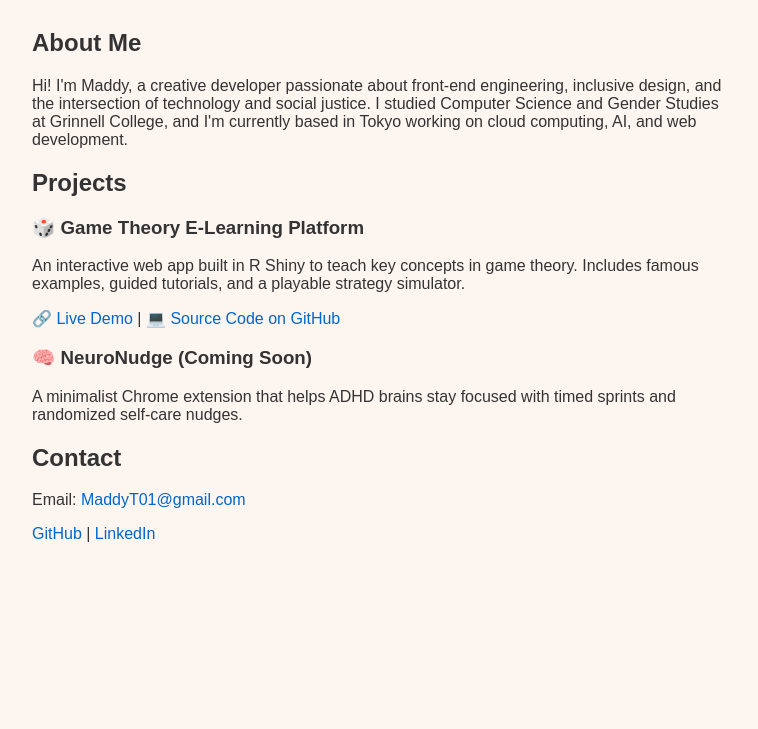
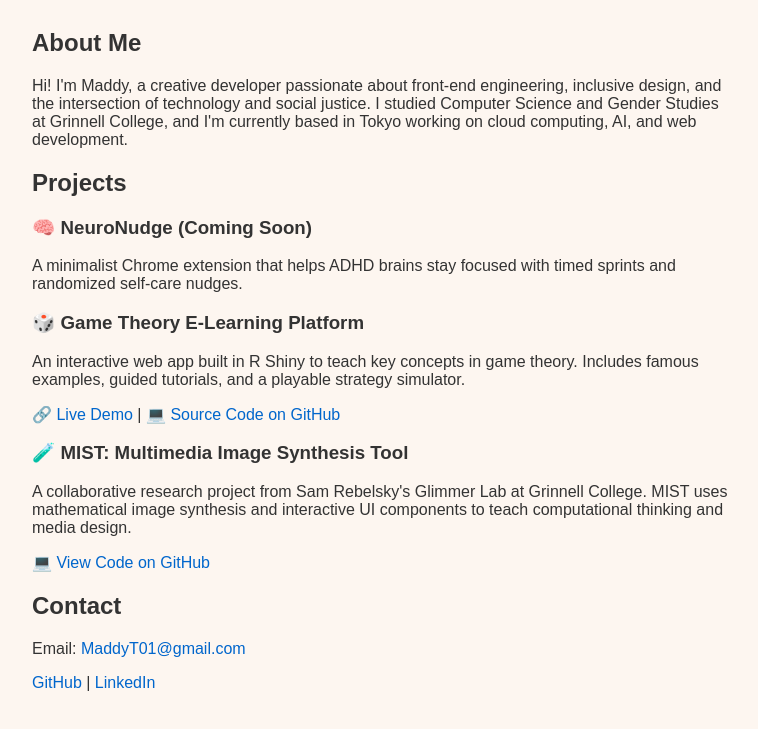
Before and after one commit to maddyt01/2025-portfolio, a plain HTML site: page index.html in a window 1280 px wide. Shown: the part 141-870 px from the top of the page, without its empty margins (258-1016 px from the left). Before the commit the page ends 800 px from the top, so only its background shows below. Drawn offline with Linux system fonts and the light colour scheme.

Commit message:
Add MIST project information

```diff
--- a/index.html
+++ b/index.html
@@ -25,6 +25,13 @@
   <section id="projects">
   <h2>Projects</h2>
 
+    <div class="project">
+    <h3>🧠 NeuroNudge (Coming Soon)</h3>
+    <p>
+      A minimalist Chrome extension that helps ADHD brains stay focused with timed sprints and randomized self-care nudges.
+    </p>
+  </div>
+
   <div class="project">
     <h3>🎲 Game Theory E-Learning Platform</h3>
     <p>
@@ -37,11 +44,15 @@
   </div>
 
   <div class="project">
-    <h3>🧠 NeuroNudge (Coming Soon)</h3>
-    <p>
-      A minimalist Chrome extension that helps ADHD brains stay focused with timed sprints and randomized self-care nudges.
-    </p>
-  </div>
+  <h3>🧪 MIST: Multimedia Image Synthesis Tool</h3>
+  <p>
+    A collaborative research project from Sam Rebelsky's Glimmer Lab at Grinnell College. MIST uses mathematical image synthesis and interactive UI components to teach computational thinking and media design.
+  </p>
+  <p>
+    💻 <a href="https://github.com/GlimmerLabs/MIST" target="_blank">View Code on GitHub</a>
+  </p>
+</div>
+
 
 </section>
 
```
